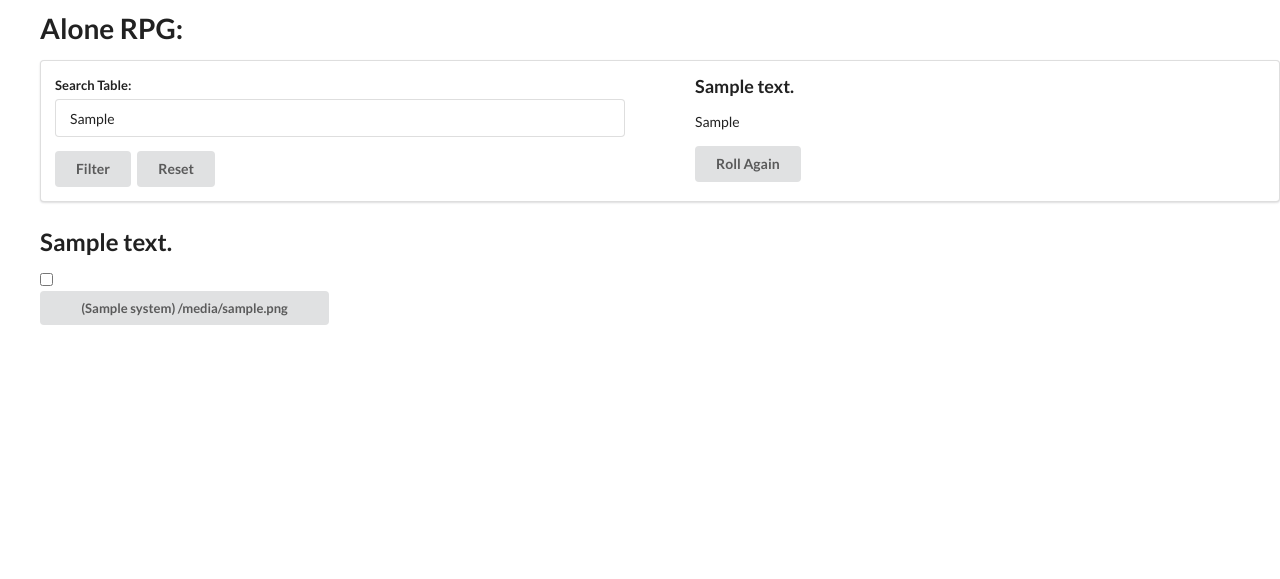
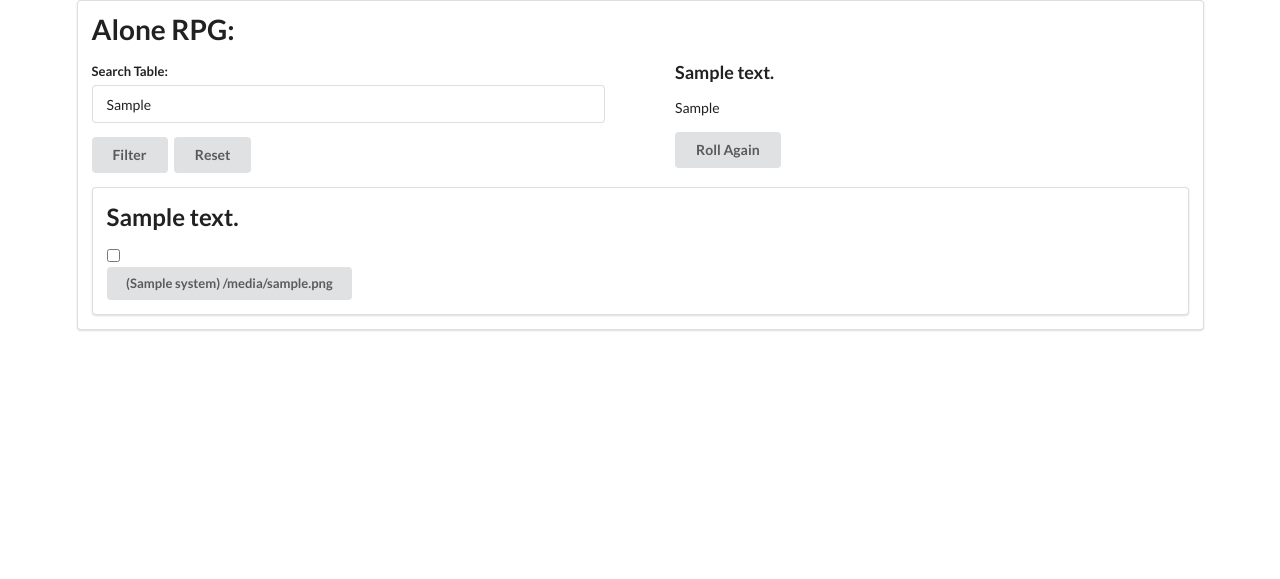
Before and after one commit to Alberaan/alonerpg, a Python web app: template templates/home.html in a window 1280 px wide. Shown: the top 579 px of the page. After the commit the page ends 331 px from the top, so only its background shows below. Run offline with Jinja, Linux system fonts and the light colour scheme; the template is opened without the code that fills it: most values are stand-ins (such as "Sample title", 1, 10 or a date in 2020).

Commit message:
Fixed some styles in home

```diff
--- a/templates/home.html
+++ b/templates/home.html
@@ -1,23 +1,27 @@
 <!DOCTYPE html>
 <html lang="en">
     <head>
-    <link rel="stylesheet" href="https://cdnjs.cloudflare.com/ajax/libs/semantic-ui/2.4.1/semantic.min.css" integrity="sha512-8bHTC73gkZ7rZ7vpqUQThUDhqcNFyYi2xgDgPDHc+GXVGHXq+xPjynxIopALmOPqzo9JZj0k6OqqewdGO3EsrQ==" crossorigin="anonymous" />
+        <link
+            rel="stylesheet"
+            href="https://cdnjs.cloudflare.com/ajax/libs/semantic-ui/2.4.1/semantic.min.css"
+            integrity="sha512-8bHTC73gkZ7rZ7vpqUQThUDhqcNFyYi2xgDgPDHc+GXVGHXq+xPjynxIopALmOPqzo9JZj0k6OqqewdGO3EsrQ=="
+            crossorigin="anonymous"
+        />
         <title>Alone RPG</title>
     </head>
     <body onload="mark_favourites()">
-<ul>
-<h1 class="ui header">Alone RPG:</h1>
-
+        <div class="ui container ">
             <div class="ui segment">
+                <h1 class="ui header left aligned">Alone RPG:</h1>
                 <div class="ui two column very relaxed grid">
                     <div class="column">
                         <form class="ui form" id="filter" action="/">
                             <div class="field">
                                 <label>Search Table:</label>
-                    <input type="text" placeholder="Filter" id="searchfield" name="searchfield" value="{{ current_filter }}">
+                                <input type="text" placeholder="Filter" id="searchfield" name="searchfield" value="{{ current_filter }}" />
                             </div>
-                <input type="submit" class="ui button" value="Filter">
-                <input type="button" class="ui button" onclick="filter()" value="Reset">
+                            <input type="submit" class="ui button" value="Filter" />
+                            <input type="button" class="ui button" onclick="filter()" value="Reset" />
                         </form>
                     </div>
                     {% if roll_data %}
@@ -28,68 +32,71 @@
                         {% endif %}
                     </div>
                 </div>
+
+                <div class="ui segment">
+                    <h2>{{ filter_message }}</h2>
+
+                    <div class="ui grid">
+                        {% for table in tables %} {% if rolled_table == table.index %}
+                        <div class="four wide column">
+                            <input type="checkbox" id="favourite {{ table.index }}" onclick="manage_favourites('favourite {{ table.index }}')" />
+                            <a class="fluid primary small ui button" href="?rtn={{ table.index }}&searchfield={{ current_filter }}">({{ table.system }}) {{ table.filename }}</a>
                         </div>
-
-<p><h2>{{ filter_message }}</h2></p>
-<div class="ui grid">
-    {% for table in tables %}
-        {% if rolled_table == table.index %}
-            <div class="four wide column"><input type="checkbox" id="favourite {{ table.index }}" onclick="manage_favourites('favourite {{ table.index }}')"><a class="fluid primary small ui button" href="?rtn={{ table.index }}&searchfield={{ current_filter }}">({{ table.system }}) {{ table.filename }}</a></div>
                         {% else %}
-            <div class="four wide column"><input type="checkbox" id="favourite {{ table.index }}" onclick="manage_favourites('favourite {{ table.index }}')"><a class="fluid small ui button" href="?rtn={{ table.index }}&searchfield={{ current_filter }}">({{ table.system }}) {{ table.filename }}</a></div>
-        {% endif %}
-    {% endfor %}
+                        <div class="four wide column">
+                            <input type="checkbox" id="favourite {{ table.index }}" onclick="manage_favourites('favourite {{ table.index }}')" />
+                            <a class="fluid small ui button" href="?rtn={{ table.index }}&searchfield={{ current_filter }}">({{ table.system }}) {{ table.filename }}</a>
                         </div>
-
+                        {% endif %} {% endfor %}
                     </div>
-</ul>
-
+                </div>
+            </div>
+        </div>
         <script>
             function filter() {
                 document.getElementById("searchfield").value = "";
                 document.getElementById("filter").submit();
             }
 
-function add_favourite(favourite){
+            function add_favourite(favourite) {
                 var favourites = load_favourites();
 
                 favourites.add(favourite);
                 localStorage.favourites = Array.from(favourites).join(",");
             }
 
-function remove_favourite(favourite){
+            function remove_favourite(favourite) {
                 var favourites = load_favourites();
 
                 favourites.delete(favourite);
                 localStorage.favourites = Array.from(favourites).join(",");
             }
 
-function manage_favourites(favourite){
+            function manage_favourites(favourite) {
                 var checkBox = document.getElementById(favourite);
 
-    if (checkBox.checked == true){
+                if (checkBox.checked == true) {
                     add_favourite(favourite.split(" ")[1]);
                 } else {
                     remove_favourite(favourite.split(" ")[1]);
                 }
             }
 
-function load_favourites(){
-    if (!localStorage.favourites){
+            function load_favourites() {
+                if (!localStorage.favourites) {
                     return new Set();
                 }
                 return new Set(localStorage.favourites.split(","));
             }
 
-function mark_favourites(){
+            function mark_favourites() {
                 var favourites = load_favourites();
 
-    for (let favourite of favourites){
+                for (let favourite of favourites) {
                     var checkBox = document.getElementById("favourite " + favourite);
                     checkBox.checked = true;
                 }
             }
         </script>
-
     </body>
 </html>
```
Lines whose indentation alone changed are shown as unchanged.
